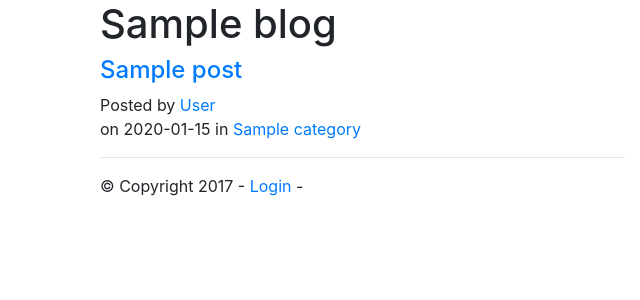
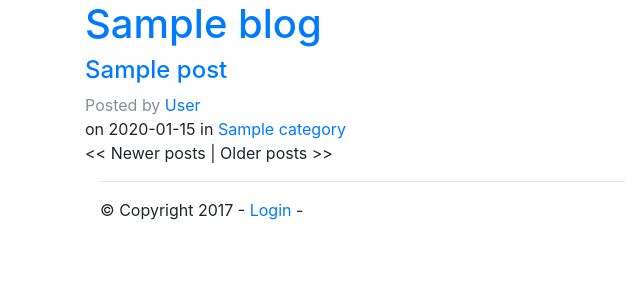
Before and after one commit to ant-git/simple-blog, a Flask app: template templates/blog/index.html in a window 1280 px wide. Shown: the top 300 px of the page, without its empty margins (0-640 px from the left). Run offline with Flask 2, Linux system fonts and the light colour scheme; tables that the repository leaves empty hold one stand-in row (values such as "Sample post"); the template is opened without the code that fills it: values that come from a table or form of the project are taken from there, most other values are stand-ins (such as "Sample title", 1, 10 or a date in 2020); data that the repository does not hold is empty; some libraries are stand-ins or nearby versions.

Commit message:
Implement Pagination to index page for posts

```diff
--- a/author/views.py
+++ b/author/views.py
@@ -52,6 +52,7 @@ def success():
     return "Author Registered!"
 
 
+
 @app.route('/logout')
 def logout():
     session.pop('username') # logging out and removing username from session
--- a/templates/blog/index.html
+++ b/templates/blog/index.html
@@ -3,17 +3,31 @@
 {% block title %}{{ blog.name }}{% endblock %}
 
 {% block content %}
+<div class="row">
     <div class="col-md-offset-3 col-md-6">
-        <h1>{{ blog.name }}</h1>
+        <h1><a href="{{ url_for('index') }}">{{ blog.name }}</a></h1>
         <div class="post-list">
-            {% for post in posts %}
+            {% for post in posts.items %}
                 <div class="post-item">
                     <h4><a href="{{ url_for('article', slug=post.slug) }}">{{ post.title }}</a></h4>
-                    <div clas="text-muted">Posted by <a href="#">{{ post.author.fullname }}</a></div>
+                    <div class="text-muted">Posted by <a href="#">{{ post.author.fullname }}</a></div>
                     on {{ post.publish_date.strftime('%Y-%m-%d') }}
                     in <a href="#">{{ post.category.name }}</a>
                 </div>
             {% endfor %}
         </div>
+        <div class="post-paginate">
+            {% if posts.has_prev %}
+            <a href="{{ url_for('index', page=posts.prev_num) }}">&lt;&lt; Newer posts</a>
+            {% else %}
+            &lt;&lt; Newer posts
+            {% endif %} |
+            {% if posts.has_next %}
+            <a href="{{ url_for('index', page=posts.next_num) }}"> Older posts &gt;&gt;</a>
+            {% else %}
+            Older posts &gt;&gt;
+            {% endif %}
+        </div>
     </div>
+</div>
 {% endblock %}
```
Also changed, not shown: blog/views.py (+5 -2 lines).
